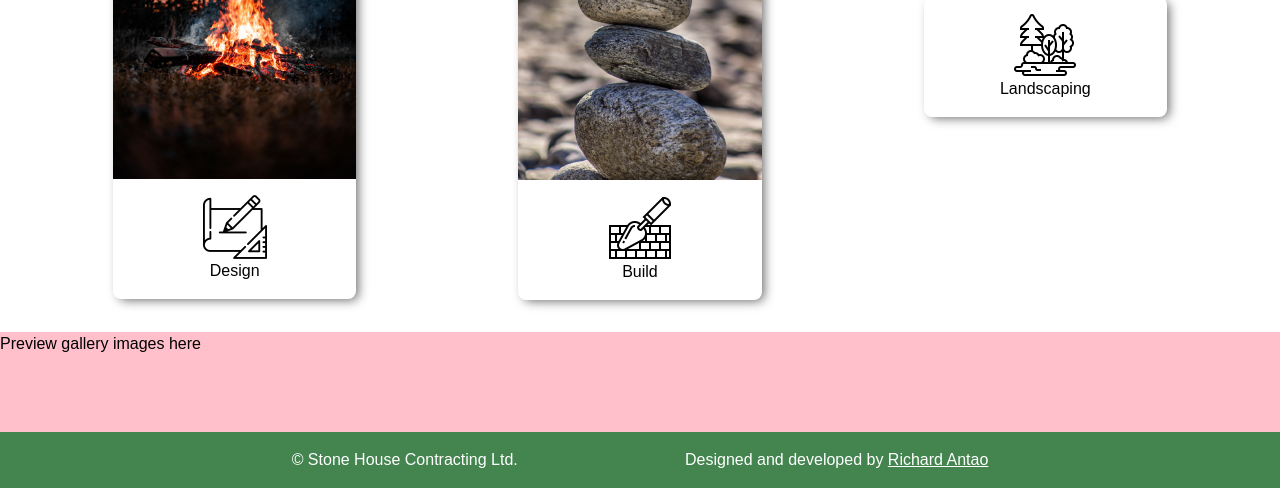
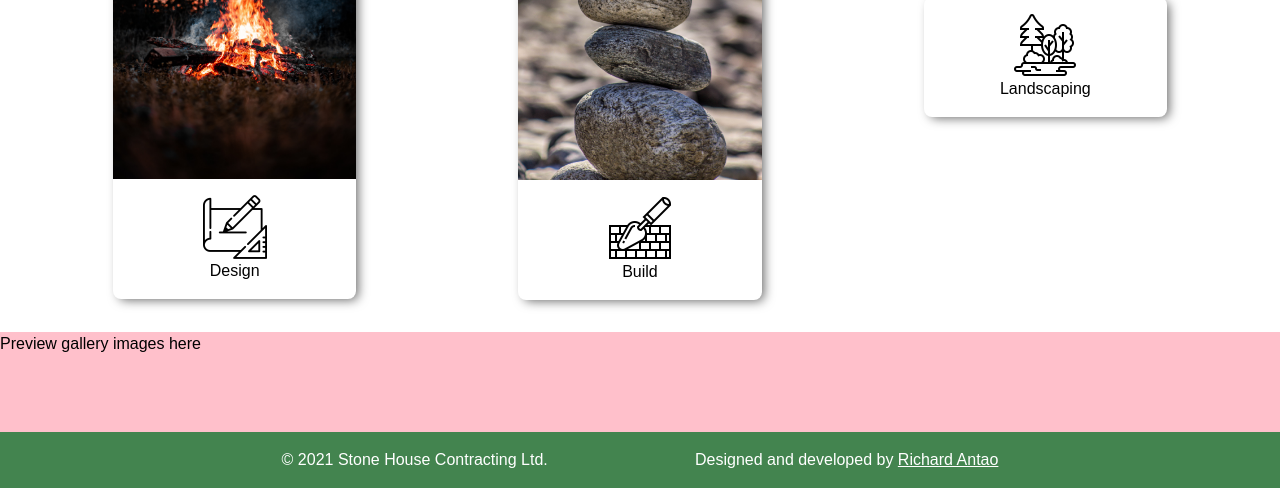
Before and after one commit to richardantao/rich-dev-freelance, a Gatsby site in the folder stonehousecontractingltd.ca/: page / in a window 1280 px wide. Shown: the part 897-1385 px from the top of the page. Built offline with nearby package versions, Linux system fonts and the light colour scheme; Gatsby itself is replaced by a stand-in of ours.

Commit message:
Added year to footer

```diff
--- a/stonehousecontractingltd.ca/src/components/Footer/index.js
+++ b/stonehousecontractingltd.ca/src/components/Footer/index.js
@@ -1,12 +1,14 @@
 import React from "react";
 
 import "./styles.scss";
+
+const year = new Date().getFullYear();
 
 const Footer = () =>
 	<footer id="footer" role="contentinfo">
 		<div id="footer-content-wrapper">
 			<p>
-				© Stone House Contracting Ltd.
+				© {year} Stone House Contracting Ltd.
 			</p>
 			<p>
 				Designed and developed by <a
```
